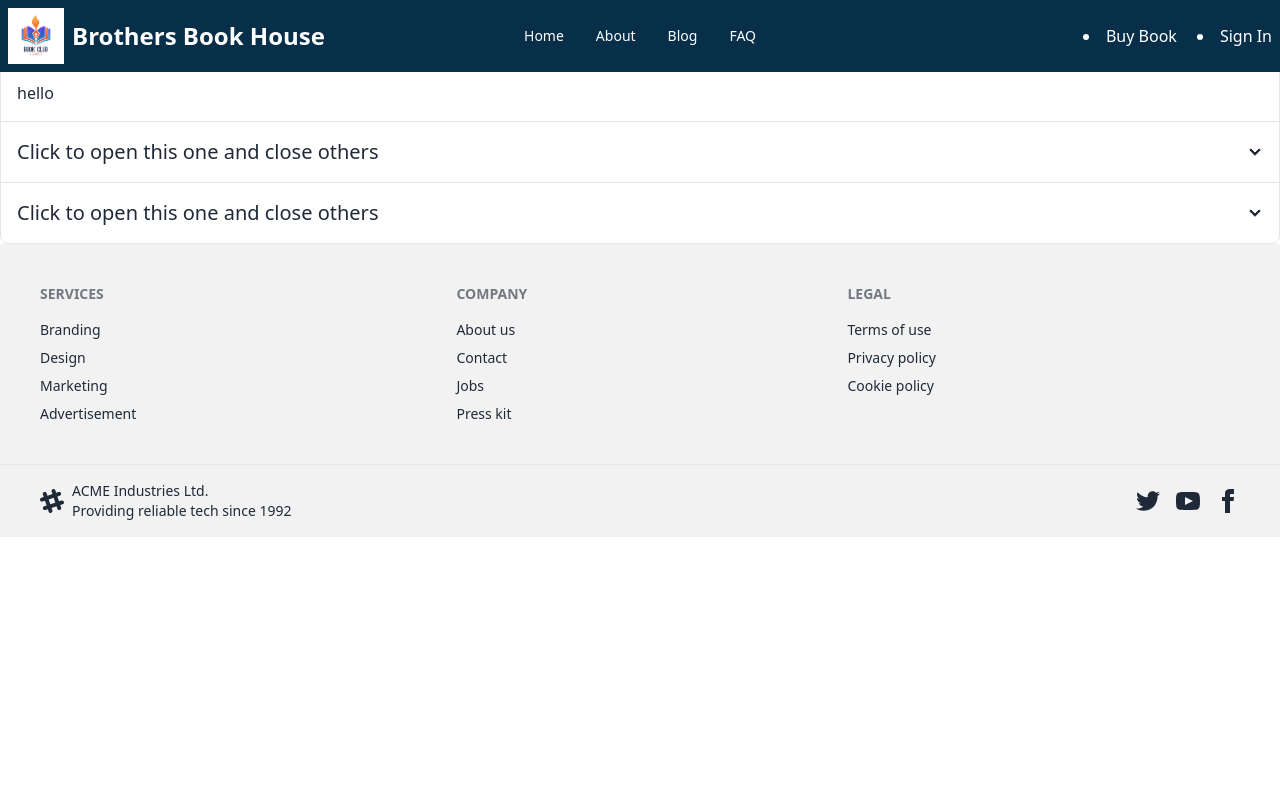
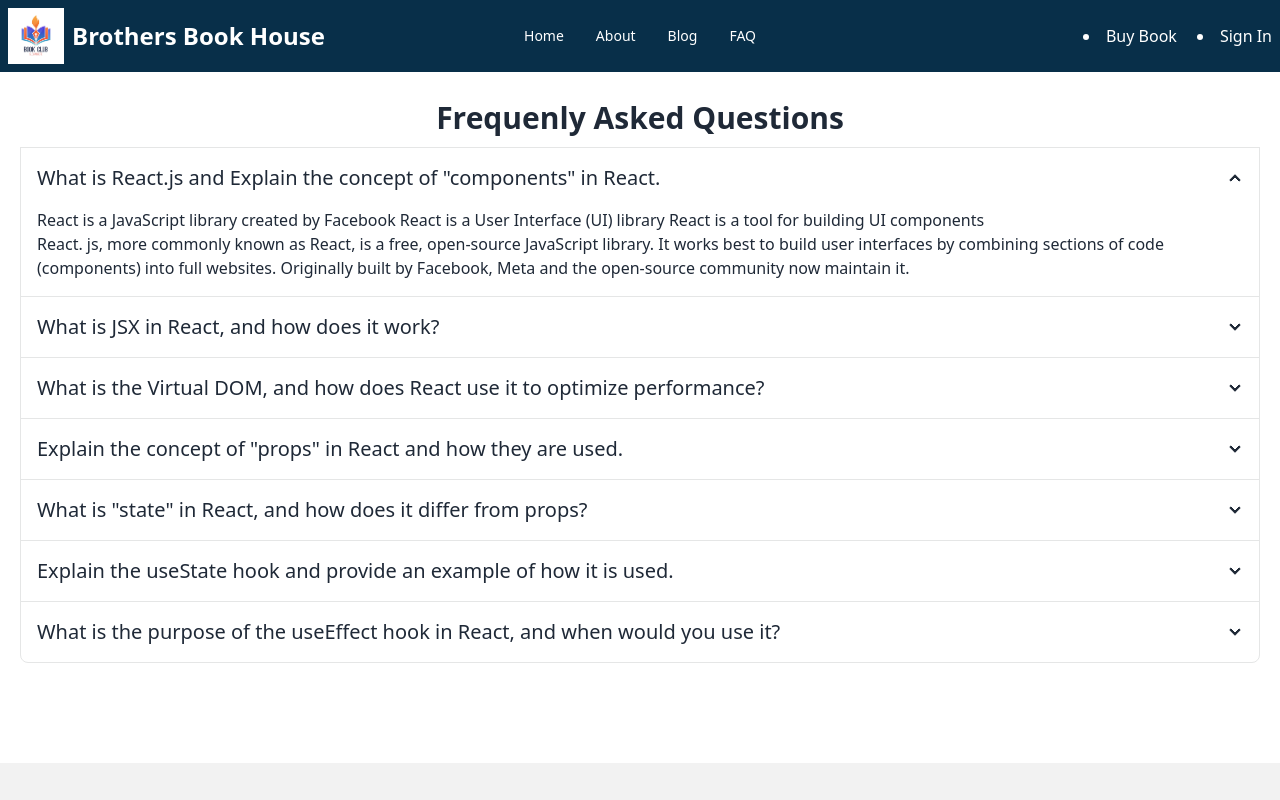
Before and after one commit to Nieem/react-router-dom-assign-3, a React (Vite) app: page /faq in a window 1280 px wide. Shown: the top 800 px of the page. Built offline with nearby package versions, Linux system fonts and the light colour scheme.

Commit message:
faq complete

```diff
--- a/src/pages/faq.jsx
+++ b/src/pages/faq.jsx
@@ -2,29 +2,68 @@ import React from 'react';
 
 const Faqpage = () => {
     return (
-        <div className=" container justify-center mt-5">
- <div className="join join-vertical w-full ">
+    <div className=" container justify-center my-5">
+ <div className="join join-vertical w-full px-5 my-20">
+  <h3 className='text-center font-bold text-3xl mb-3'>Frequenly Asked Questions</h3>
   <div className="collapse collapse-arrow join-item border-base-300 border">
     <input type="radio" name="my-accordion-4" defaultChecked />
-    <div className="collapse-title text-xl font-medium">Click to open this one and close others</div>
+    <div className="collapse-title text-xl font-medium">What is React.js and Explain the concept of "components" in React.</div>
     <div className="collapse-content">
-      <p>hello</p>
+      <p>React is a JavaScript library created by Facebook
+           React is a User Interface (UI) library React is a tool for building UI components</p>
+           <p>React. js, more commonly known as React, is a free, open-source JavaScript library. It works best to build user interfaces by combining sections of code (components) into full websites. Originally built by Facebook, Meta and the open-source community now maintain it.</p>
     </div>
   </div>
   <div className="collapse collapse-arrow join-item border-base-300 border">
     <input type="radio" name="my-accordion-4" />
-    <div className="collapse-title text-xl font-medium">Click to open this one and close others</div>
+    <div className="collapse-title text-xl font-medium">What is JSX in React, and how does it work?</div>
     <div className="collapse-content">
-      <p>hello</p>
+      <p>JSX allows us to write HTML elements in JavaScript and place them in the DOM without any createElement() and/or appendChild() methods. JSX converts HTML tags into react elements. You are not required to use JSX, but JSX makes it easier to write React applications.</p>
     </div>
   </div>
   <div className="collapse collapse-arrow join-item border-base-300 border">
     <input type="radio" name="my-accordion-4" />
-    <div className="collapse-title text-xl font-medium">Click to open this one and close others</div>
+    <div className="collapse-title text-xl font-medium">What is the Virtual DOM, and how does React use it to optimize performance?</div>
     <div className="collapse-content">
-      <p>hello</p>
+      <p>he VDOM is a lightweight, in-memory copy of the real DOM that React uses to track changes to the user interface (UI)</p>
+    <p>When a React component's state or props change, React updates the VDOM first, then compares it to the old VDOM to identify differences. React then calculates the most efficient way to update the real DOM to match the new VDOM</p>
     </div>
   </div>
+
+  <div className="collapse collapse-arrow join-item border-base-300 border">
+    <input type="radio" name="my-accordion-4" />
+    <div className="collapse-title text-xl font-medium">Explain the concept of "props" in React and how they are used.</div>
+    <div className="collapse-content">
+      <p>Props is a special keyword in React that stands for properties and is used for passing data from one component to another. Data with props are passed in a unidirectional flow from parent to child.</p>
+    </div>
+  </div>
+
+  <div className="collapse collapse-arrow join-item border-base-300 border">
+    <input type="radio" name="my-accordion-4" />
+    <div className="collapse-title text-xl font-medium">What is "state" in React, and how does it differ from props?</div>
+    <div className="collapse-content">
+      <p>State refers to the internal data of a component that can change over time, while props are used to pass data between components. </p>
+    </div>
+  </div>
+
+  <div className="collapse collapse-arrow join-item border-base-300 border">
+    <input type="radio" name="my-accordion-4" />
+    <div className="collapse-title text-xl font-medium">Explain the useState hook and provide an example of how it is used.</div>
+    <div className="collapse-content">
+    <p>useState is React Hook that allows you to add state to a functional component. It returns an array with two values: the current state and a function to update it. The Hook takes an initial state value as an argument and returns an updated state value whenever the setter function is called.</p>
+    </div>
+  </div>
+
+
+  <div className="collapse collapse-arrow join-item border-base-300 border">
+    <input type="radio" name="my-accordion-4" />
+    <div className="collapse-title text-xl font-medium">What is the purpose of the useEffect hook in React, and when would you use it?</div>
+    <div className="collapse-content">
+      <p>The useEffect Hook allows you to perform side effects in your components. Some examples of side effects are: fetching data, directly updating the DOM, and timers. useEffect accepts two arguments. The second argument is optional.</p>
+    </div>
+  </div>
+
+
 </div>
         </div>
     );
```
